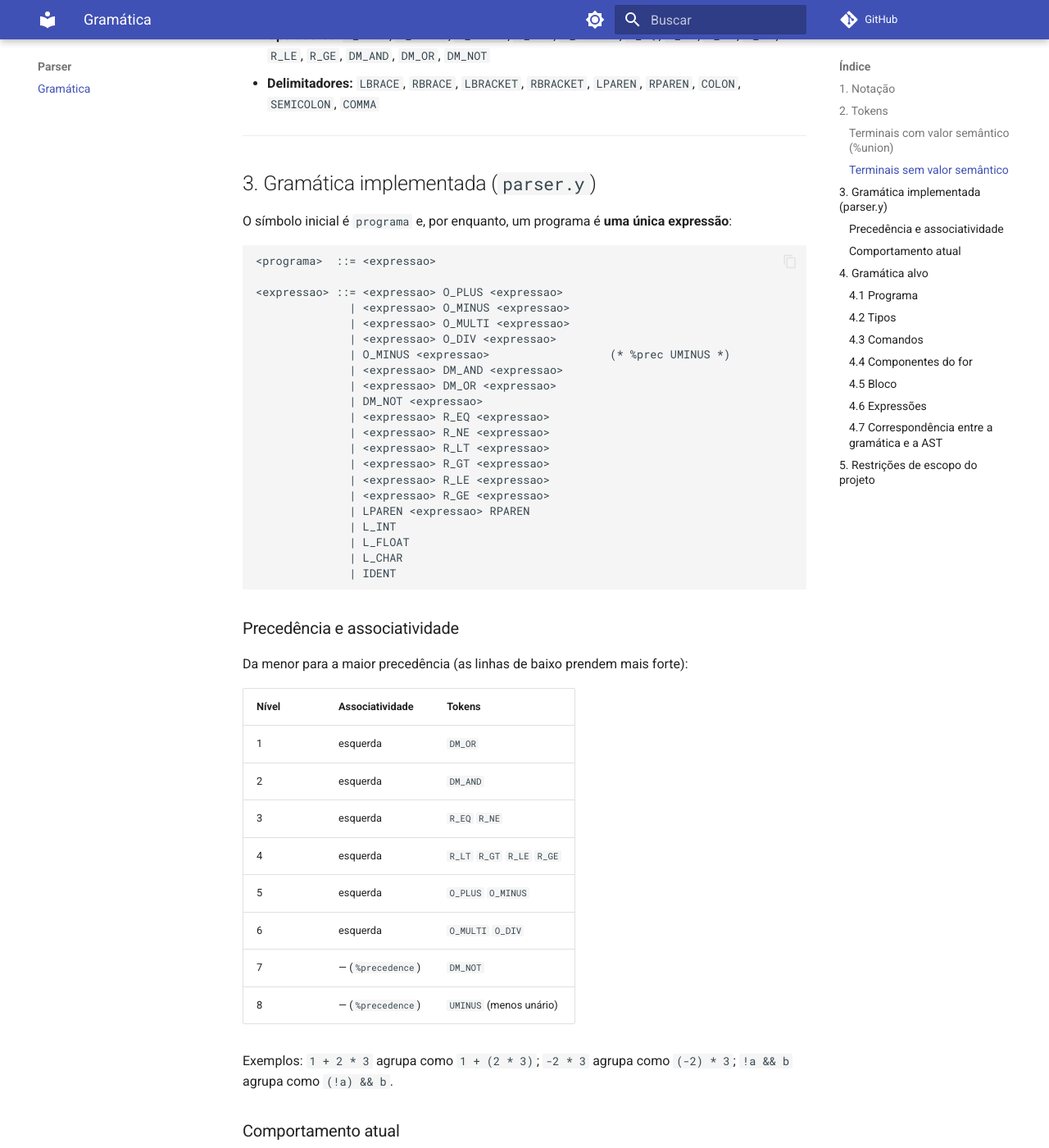
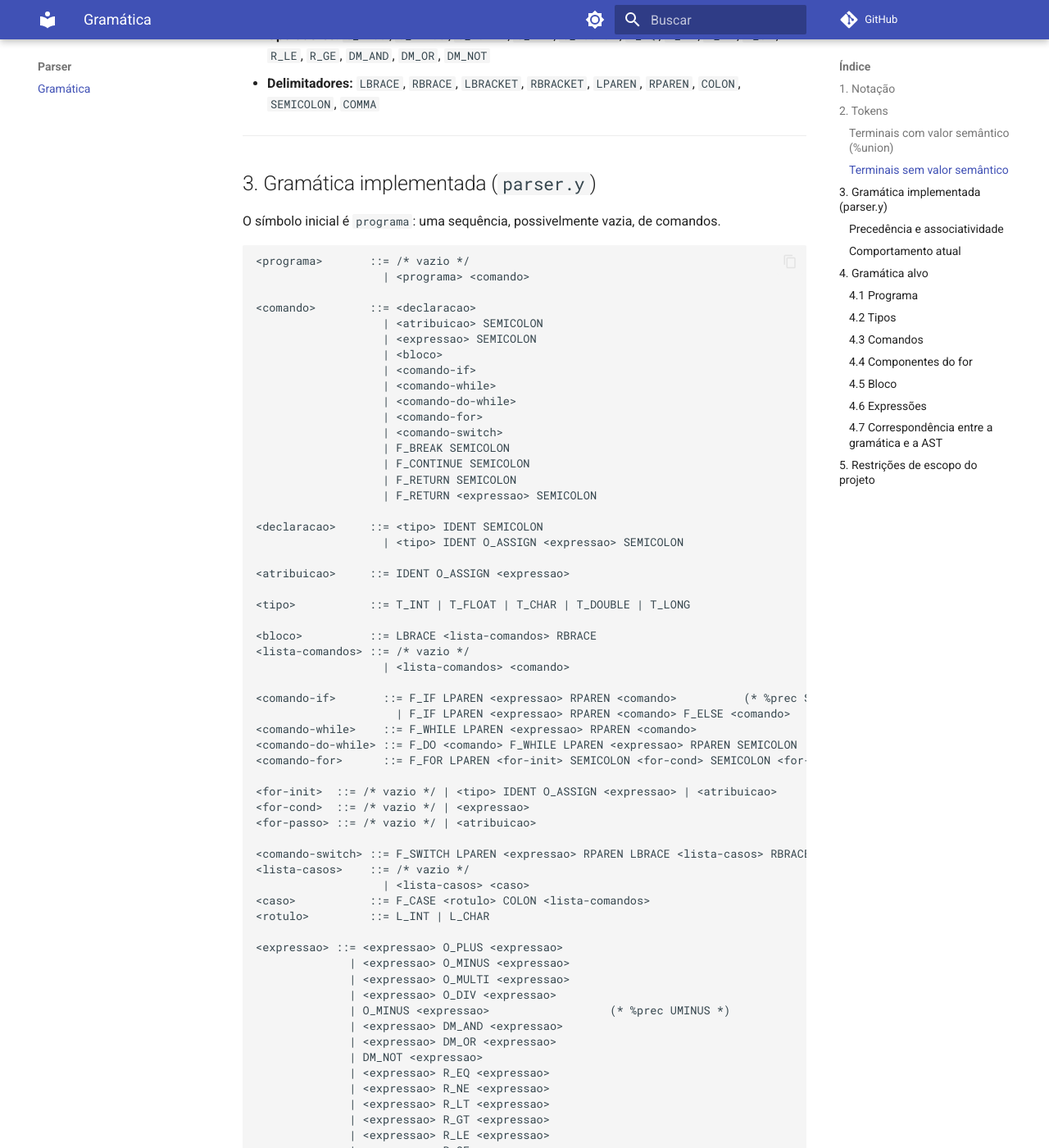
Before and after one commit to m0yo/Compiladores_G08, an MkDocs documentation site: the page built from docs/gramatica.md, in a window 1280 px wide and 1400 px high, scrolled down 1601 px. Shown: the whole window at 82% size. Built offline with MkDocs 1.6.1 and Material for MkDocs 9.7.7, drawn with Linux system fonts in a browser that asks for light colours; comment, search, counter and statistics services are not loaded; some of the changed text lies outside the part shown.

Commit message:
✨ feat: implementar parser inicial com declarações, expressões e comandos

````diff
--- a/docs/gramatica.md
+++ b/docs/gramatica.md
@@ -2,8 +2,8 @@
 
 Este documento fornece uma referência clara da sintaxe da linguagem, alinhada com o analisador sintático (`src/parser.y`). Ele tem duas partes:
 
-* a **gramática implementada hoje** no `parser.y` (seção 3), que reconhece apenas uma expressão;
-* a **gramática alvo** (seção 4), com declarações, atribuições e comandos, que será implementada nas próximas etapas. Ela já corresponde aos nós da AST (veja [AST e Avaliador](ast.md)).
+* a **gramática implementada hoje** no `parser.y` (seção 3): declarações, atribuições, expressões e comandos de controle de fluxo. O detalhamento de tokens, precedência e erros está em [Parser](parser.md);
+* a **gramática alvo** (seção 4), que descreve a forma pretendida para a ligação com a AST (veja [AST e Avaliador](ast.md)).
 
 ---
 
@@ -47,10 +47,52 @@ Os tokens são declarados em `parser.y` e produzidos pelo analisador léxico (ve
 
 ## 3. Gramática implementada (`parser.y`)
 
-O símbolo inicial é `programa` e, por enquanto, um programa é **uma única expressão**:
+O símbolo inicial é `programa`: uma sequência, possivelmente vazia, de comandos.
 
 ```bnf
-<programa>  ::= <expressao>
+<programa>       ::= /* vazio */
+                   | <programa> <comando>
+
+<comando>        ::= <declaracao>
+                   | <atribuicao> SEMICOLON
+                   | <expressao> SEMICOLON
+                   | <bloco>
+                   | <comando-if>
+                   | <comando-while>
+                   | <comando-do-while>
+                   | <comando-for>
+                   | <comando-switch>
+                   | F_BREAK SEMICOLON
+                   | F_CONTINUE SEMICOLON
+                   | F_RETURN SEMICOLON
+                   | F_RETURN <expressao> SEMICOLON
+
+<declaracao>     ::= <tipo> IDENT SEMICOLON
+                   | <tipo> IDENT O_ASSIGN <expressao> SEMICOLON
+
+<atribuicao>     ::= IDENT O_ASSIGN <expressao>
+
+<tipo>           ::= T_INT | T_FLOAT | T_CHAR | T_DOUBLE | T_LONG
+
+<bloco>          ::= LBRACE <lista-comandos> RBRACE
+<lista-comandos> ::= /* vazio */
+                   | <lista-comandos> <comando>
+
+<comando-if>       ::= F_IF LPAREN <expressao> RPAREN <comando>          (* %prec SEM_ELSE *)
+                     | F_IF LPAREN <expressao> RPAREN <comando> F_ELSE <comando>
+<comando-while>    ::= F_WHILE LPAREN <expressao> RPAREN <comando>
+<comando-do-while> ::= F_DO <comando> F_WHILE LPAREN <expressao> RPAREN SEMICOLON
+<comando-for>      ::= F_FOR LPAREN <for-init> SEMICOLON <for-cond> SEMICOLON <for-passo> RPAREN <comando>
+
+<for-init>  ::= /* vazio */ | <tipo> IDENT O_ASSIGN <expressao> | <atribuicao>
+<for-cond>  ::= /* vazio */ | <expressao>
+<for-passo> ::= /* vazio */ | <atribuicao>
+
+<comando-switch> ::= F_SWITCH LPAREN <expressao> RPAREN LBRACE <lista-casos> RBRACE
+<lista-casos>    ::= /* vazio */
+                   | <lista-casos> <caso>
+<caso>           ::= F_CASE <rotulo> COLON <lista-comandos>
+<rotulo>         ::= L_INT | L_CHAR
 
 <expressao> ::= <expressao> O_PLUS <expressao>
               | <expressao> O_MINUS <expressao>
@@ -88,22 +130,22 @@ Da menor para a maior precedência (as linhas de baixo prendem mais forte):
 | 7 | — (`%precedence`) | `DM_NOT` |
 | 8 | — (`%precedence`) | `UMINUS` (menos unário) |
 
-Exemplos: `1 + 2 * 3` agrupa como `1 + (2 * 3)`; `-2 * 3` agrupa como `(-2) * 3`; `!a && b` agrupa como `(!a) && b`.
+`SEM_ELSE` e `F_ELSE` ficam abaixo de todos os operadores e resolvem o *else pendente* (o `else` casa com o `if` mais próximo). Exemplos: `1 + 2 * 3` agrupa como `1 + (2 * 3)`; `-2 * 3` agrupa como `(-2) * 3`; `!a && b` agrupa como `(!a) && b`.
 
 ### Comportamento atual
 
 * O parser só **valida a sintaxe**: não há ações semânticas, então nada é calculado nem a AST é construída.
 * `main` chama `yyparse()` e devolve o resultado como código de saída: `0` se a entrada é aceita e `1` se há erro sintático.
 * Erros sintáticos são impressos em `stderr` como `Erro sintático: <mensagem>`, sem número de linha.
-* Como `<programa>` é só uma expressão, entradas com `;`, atribuição (`=`), declaração de variável, `if`, `while`, `for` ou chaves resultam em erro sintático.
-* Literais string (`L_STRING`) são emitidos pelo lexer mas não são aceitos pela gramática.
-* Todos os tokens que não aparecem nas regras acima (tipos, palavras-chave de controle, `O_ASSIGN`, chaves, colchetes, `COLON`, `SEMICOLON`, `COMMA` e `L_STRING`) são declarados e produzidos pelo lexer, mas nenhuma regra os consome ainda.
+* `break`, `continue` e `return` são aceitos em qualquer lugar; checar se estão dentro de laço ou função é trabalho da análise semântica.
+* `L_STRING`, `COMMA`, `LBRACKET` e `RBRACKET` são produzidos pelo lexer, mas nenhuma regra os consome ainda.
+* `default` não existe como token no lexer (chega como `IDENT`), então o `switch` só aceita `case`.
 
 ---
 
 ## 4. Gramática alvo
 
-> Esta seção descreve o que o parser deverá reconhecer e **ainda não está implementado em `parser.y`**. Em relação à versão anterior desta página, os nomes dos terminais foram alinhados aos que o lexer realmente produz (`L_INT`, `IDENT`, `O_PLUS`, `F_IF`, `DM_AND`, `R_EQ` etc.) e foram removidos `T_BOOL`, `TRUE_LIT` e `FALSE_LIT`, que não existem no lexer.
+> Esta seção descreve a forma pretendida para a ligação com a AST. O `parser.y` já reconhece tudo que está aqui (veja a seção 3), mas **ainda não constrói os nós da AST**. Em relação à versão anterior desta página, os nomes dos terminais foram alinhados aos que o lexer realmente produz (`L_INT`, `IDENT`, `O_PLUS`, `F_IF`, `DM_AND`, `R_EQ` etc.) e foram removidos `T_BOOL`, `TRUE_LIT` e `FALSE_LIT`, que não existem no lexer.
 
 ### 4.1 Programa
 
@@ -222,4 +264,4 @@ Para manter o interpretador focado no aprendizado dos conceitos fundamentais de
 * Sem suporte a estruturas (*structs*).
 * Sem importação de bibliotecas externas ou uso de funções de cabeçalhos complexos do C padrão.
 
-Também ficam fora da gramática alvo, por enquanto, `do-while`, `switch/case`, `break`, `continue`, `return`, funções, arrays e literais string, embora seus tokens já existam no lexer.
+Também ficam fora, por enquanto, funções, arrays, literais string e `default` no `switch`. Já `do-while`, `switch/case`, `break`, `continue` e `return` são reconhecidos pelo parser, mas ainda não têm nó na AST nem avaliação.
````
Also changed, not shown: README.md (+3 -3 lines), docs/como_executar.md (+3 -3 lines), 2 other files.
